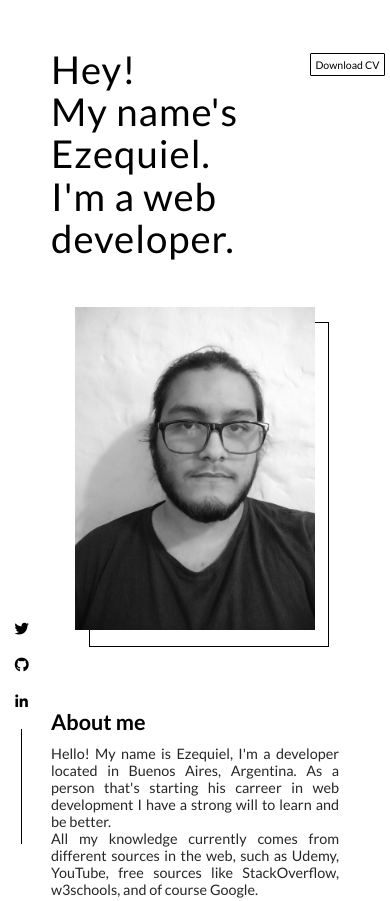
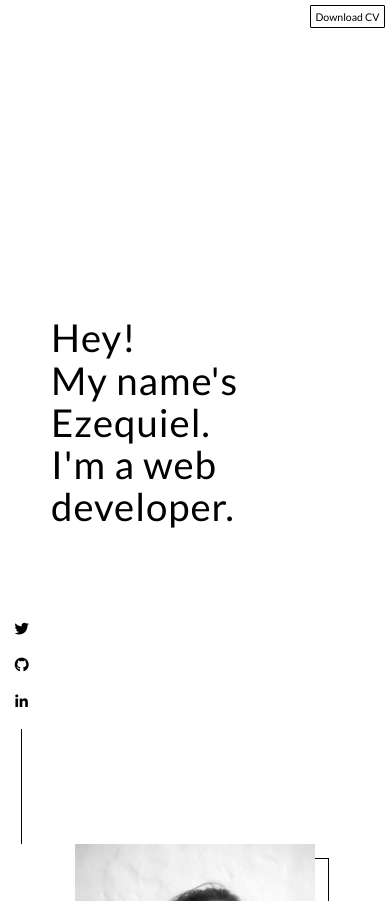
Before and after one commit to EzequielBriones/Portfolio, a plain HTML site: page index.html in a window 390 px wide. Shown: the top 901 px of the page. Drawn offline with nearby package versions, Linux system fonts and the light colour scheme.

Commit message:
production test

```diff
--- a/src/css/style.css
+++ b/src/css/style.css
@@ -77,14 +77,6 @@ nav a:hover {
   border: 1.5px solid var(--color-darkgrey);
   background-color: var(--color-black);
   color: var(--color-white);
-}
-
-@media only screen and (max-width: 950px) {
-  section,
-  main {
-    height: unset;
-    margin: 5rem auto;
-  }
 }
 
 span {
@@ -326,13 +318,19 @@ img {
   border-bottom: 1px solid transparent;
 }
 
-.SM {
+aside {
   position: fixed;
   width: 2.5rem;
   bottom: 0;
   left: 1rem;
   right: auto;
 }
+/*
+@media only screen and (max-width: 950px) {
+  aside {
+    bottom: 15rem;
+  }
+} */
 
 .SM ul {
   list-style: none;
```
